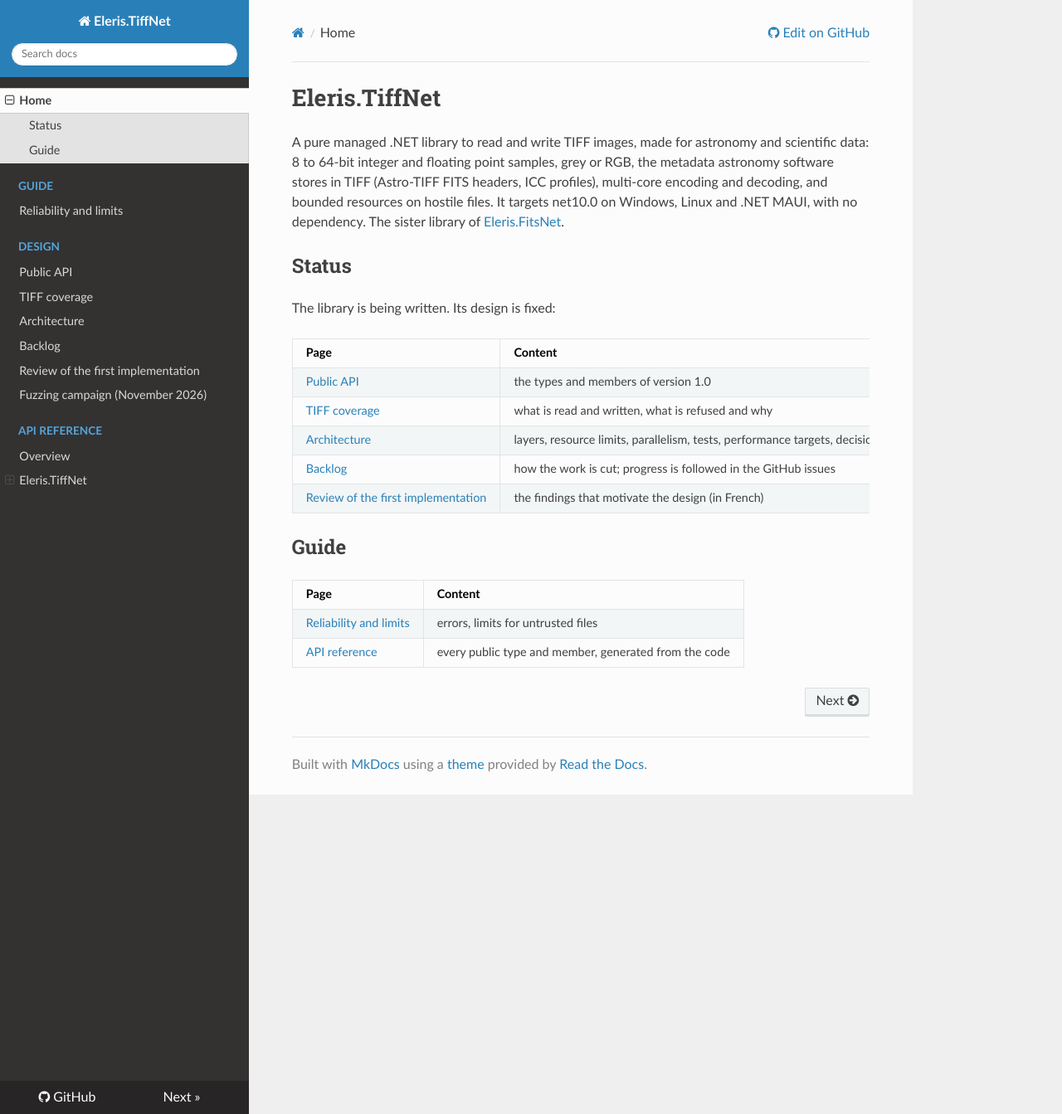
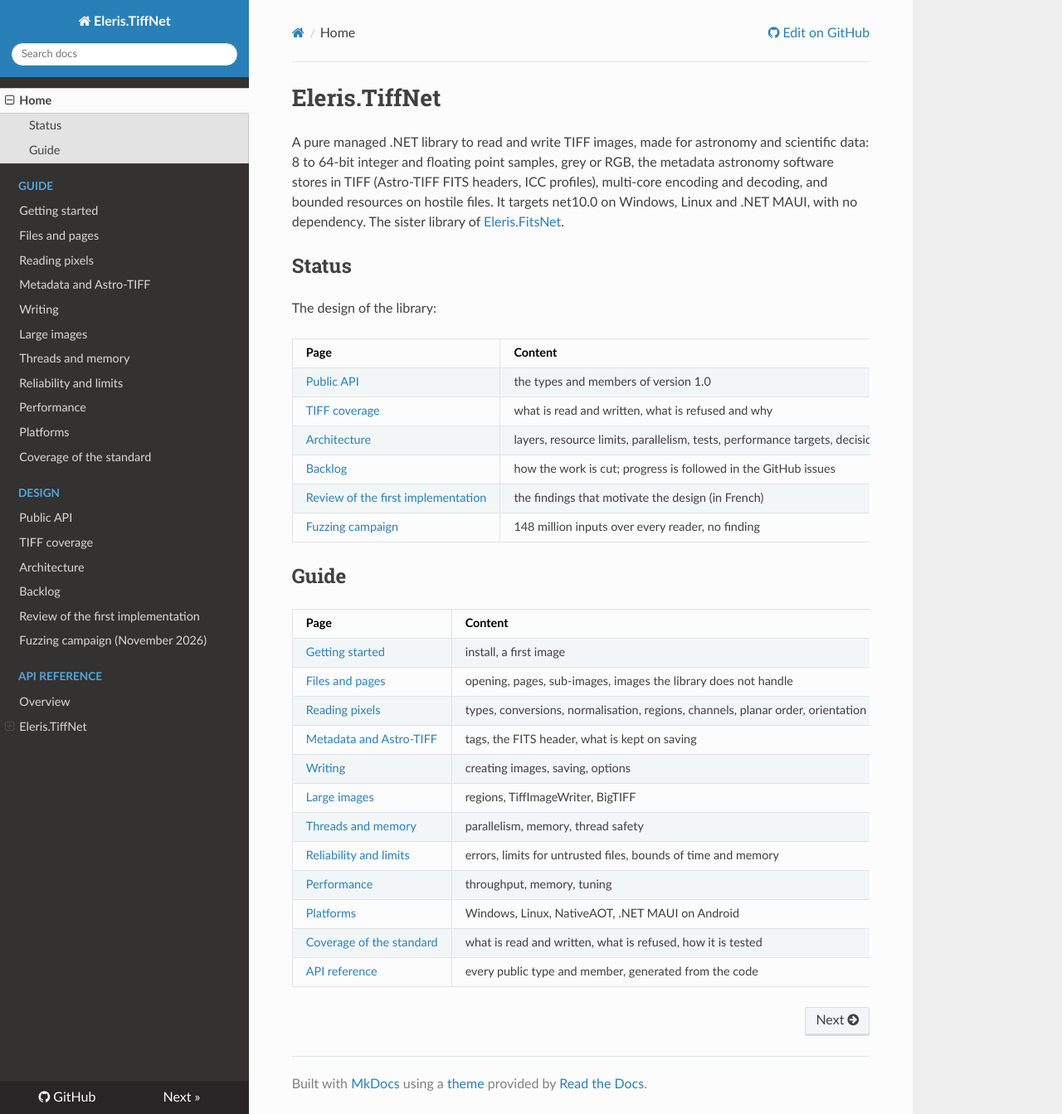
Before and after one commit to sputier/tiff-net, an MkDocs documentation site: the page built from docs/index.md, in a window 1280 px wide and 1343 px high. Shown: the whole window at 83% size. Built offline with MkDocs 1.6.1, drawn with Linux system fonts in a browser that asks for light colours; nearby versions of some CDN libraries.

Commit message:
Write the guide
Getting started, files and pages, reading pixels, metadata and Astro-TIFF, writing, large images, threads and memory; every example is compiled and run by the tests. The home page and the navigation list every page.

Closes #53

```diff
--- a/docs/index.md
+++ b/docs/index.md
@@ -7,7 +7,7 @@ with no dependency. The sister library of [Eleris.FitsNet](https://github.com/sp
 
 ## Status
 
-The library is being written. Its design is fixed:
+The design of the library:
 
 | Page | Content |
 | --- | --- |
@@ -16,10 +16,21 @@ The library is being written. Its design is fixed:
 | [Architecture](design/architecture.md) | layers, resource limits, parallelism, tests, performance targets, decisions |
 | [Backlog](design/backlog.md) | how the work is cut; progress is followed in the GitHub issues |
 | [Review of the first implementation](review-2026-11-05.md) | the findings that motivate the design (in French) |
+| [Fuzzing campaign](fuzzing-2026-11.md) | 148 million inputs over every reader, no finding |
 
 ## Guide
 
 | Page | Content |
 | --- | --- |
-| [Reliability and limits](reliability.md) | errors, limits for untrusted files |
+| [Getting started](getting-started.md) | install, a first image |
+| [Files and pages](files.md) | opening, pages, sub-images, images the library does not handle |
+| [Reading pixels](pixels.md) | types, conversions, normalisation, regions, channels, planar order, orientation |
+| [Metadata and Astro-TIFF](metadata.md) | tags, the FITS header, what is kept on saving |
+| [Writing](writing.md) | creating images, saving, options |
+| [Large images](large-images.md) | regions, TiffImageWriter, BigTIFF |
+| [Threads and memory](threads.md) | parallelism, memory, thread safety |
+| [Reliability and limits](reliability.md) | errors, limits for untrusted files, bounds of time and memory |
+| [Performance](performance.md) | throughput, memory, tuning |
+| [Platforms](platforms.md) | Windows, Linux, NativeAOT, .NET MAUI on Android |
+| [Coverage of the standard](standard-coverage.md) | what is read and written, what is refused, how it is tested |
 | [API reference](api/index.md) | every public type and member, generated from the code |
--- a/mkdocs.yml
+++ b/mkdocs.yml
@@ -25,7 +25,17 @@ exclude_docs: |
 nav:
   - Home: index.md
   - Guide:
+    - Getting started: getting-started.md
+    - Files and pages: files.md
+    - Reading pixels: pixels.md
+    - Metadata and Astro-TIFF: metadata.md
+    - Writing: writing.md
+    - Large images: large-images.md
+    - Threads and memory: threads.md
     - Reliability and limits: reliability.md
+    - Performance: performance.md
+    - Platforms: platforms.md
+    - Coverage of the standard: standard-coverage.md
   - Design:
     - Public API: design/api.md
     - TIFF coverage: design/coverage.md
```
Also changed, not shown: docs/files.md (added, +37 -0 lines), docs/getting-started.md (added, +28 -0 lines), docs/large-images.md (added, +36 -0 lines), docs/metadata.md (added, +30 -0 lines), docs/pixels.md (added, +71 -0 lines), docs/threads.md (added, +25 -0 lines), docs/writing.md (added, +52 -0 lines), 2 other files.
